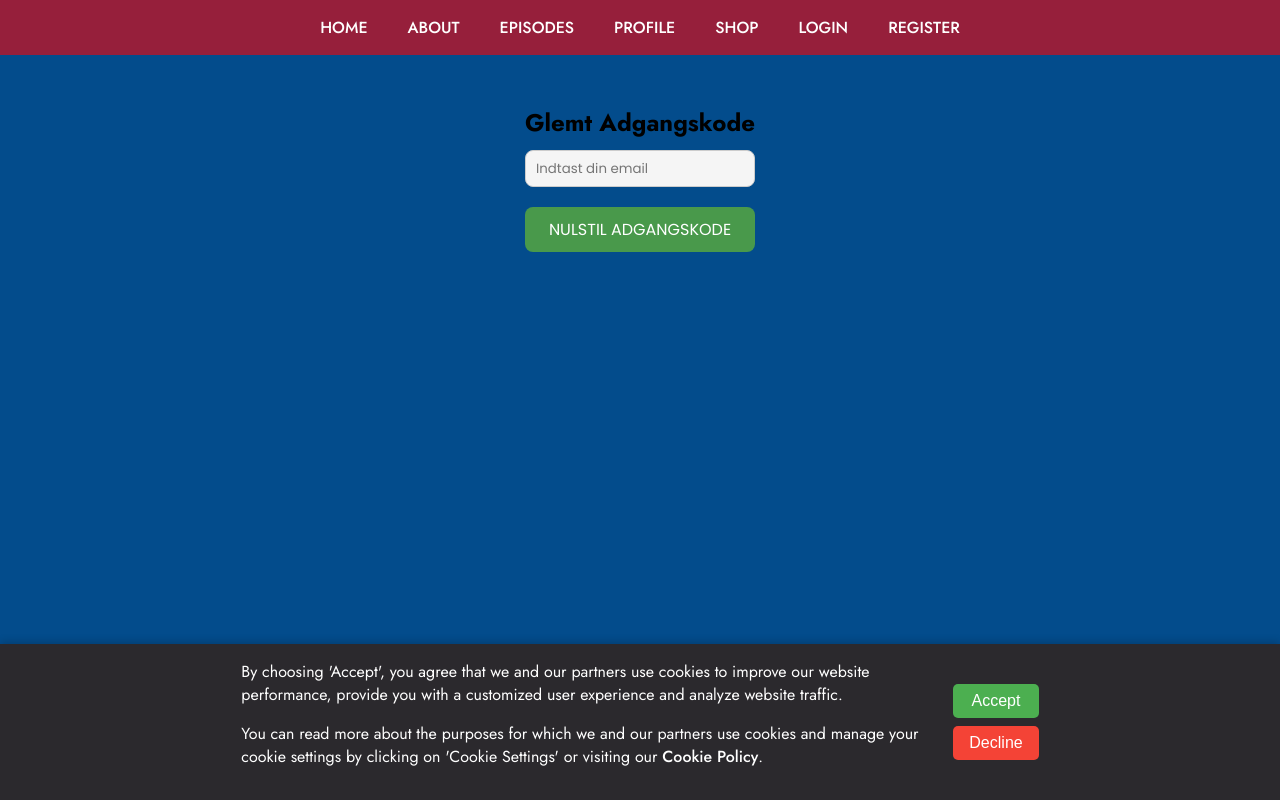
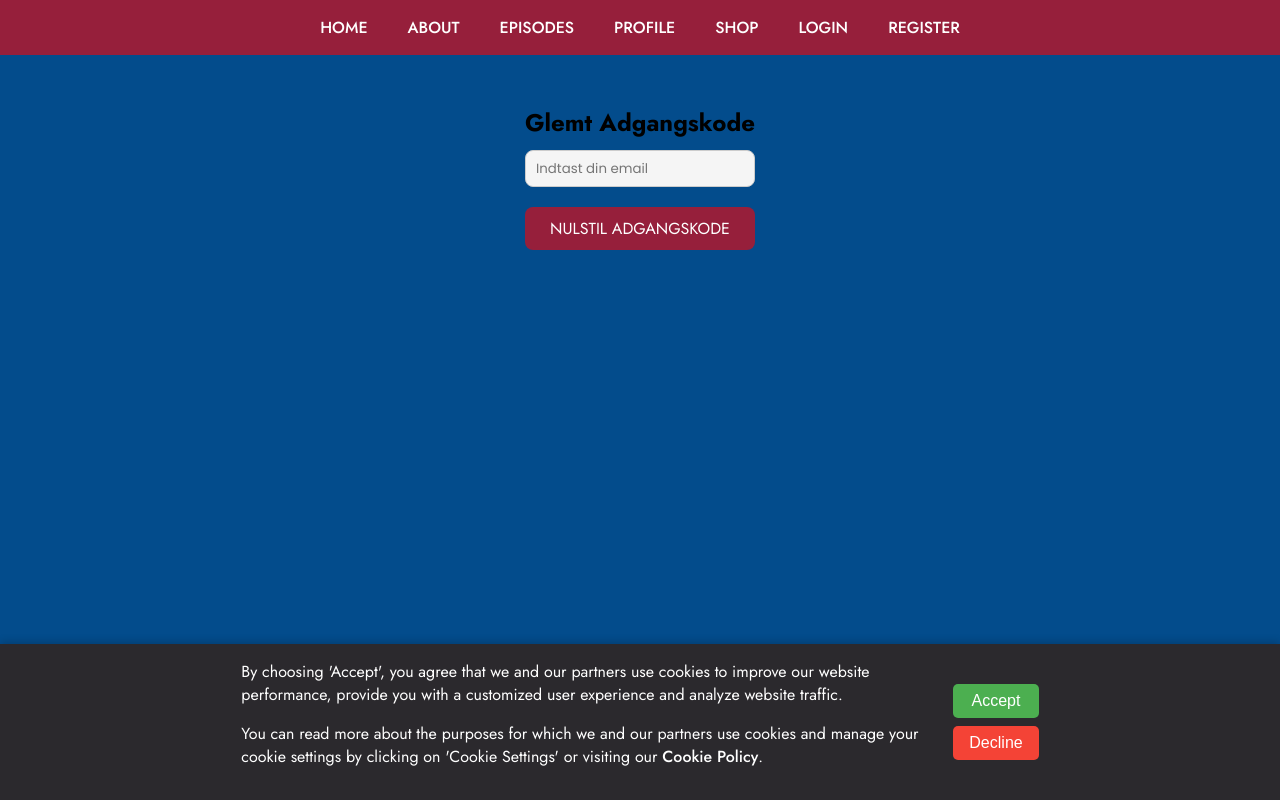
Before and after one commit to HoniNanoq2025/htdocs, a React (Vite) app in the folder user-authentication-project/frontend/: page /forgot-password in a window 1280 px wide. Built offline with nearby package versions, Linux system fonts and the light colour scheme; no server answers.

Commit message:
update form css

```diff
--- a/user-authentication-project/frontend/src/components/ForgotPasswordForm/ForgotPasswordForm.module.css
+++ b/user-authentication-project/frontend/src/components/ForgotPasswordForm/ForgotPasswordForm.module.css
@@ -27,7 +27,7 @@ input {
 }
 
 input::placeholder {
-  font-family: "Poppins", sans-serif;
+  font-family: "Jost", sans-serif;
 }
 
 .btnSubmit {
@@ -36,9 +36,9 @@ input::placeholder {
   margin: 10px 0;
   border: none;
   border-radius: 8px;
-  background-color: #49994b;
-  color: white;
-  font-family: "Poppins", sans-serif;
+  background-color: var(--red);
+  color: var(--light);
+  font-family: "Jost", sans-serif;
   font-size: 1rem;
   text-transform: uppercase;
   cursor: pointer;
--- a/user-authentication-project/frontend/src/components/NewPasswordForm/NewPasswordForm.jsx
+++ b/user-authentication-project/frontend/src/components/NewPasswordForm/NewPasswordForm.jsx
@@ -43,7 +43,7 @@ const NewPasswordForm = () => {
   };
   return (
     <form onSubmit={handleSubmit(onSubmit)} className={styles.form}>
-      <h2>Change Your Password</h2>
+      <h2 className={styles.formHeader}>Change Your Password</h2>
       {message && <p className={styles.message}>{message}</p>}
       <div className={styles.formGroup}>
         <label htmlFor="currentPassword">Current Password</label>
--- a/user-authentication-project/frontend/src/components/NewPasswordForm/NewPasswordForm.module.css
+++ b/user-authentication-project/frontend/src/components/NewPasswordForm/NewPasswordForm.module.css
@@ -7,6 +7,13 @@
   max-width: 400px;
   margin: auto;
   margin-top: 40px;
+}
+
+.form > .formHeader {
+  font-family: "Jost", sans-serif;
+  color: var(--light);
+  text-transform: uppercase;
+  word-spacing: 8px;
 }
 
 .formGroup {
--- a/user-authentication-project/frontend/src/components/RegistrationForm/RegistrationForm.module.css
+++ b/user-authentication-project/frontend/src/components/RegistrationForm/RegistrationForm.module.css
@@ -19,7 +19,7 @@
 }
 
 .form > .formHeader {
-  font-family: "Poppins", sans-serif;
+  font-family: "Jost", sans-serif;
   color: var(--light);
   text-transform: uppercase;
   word-spacing: 8px;
```
